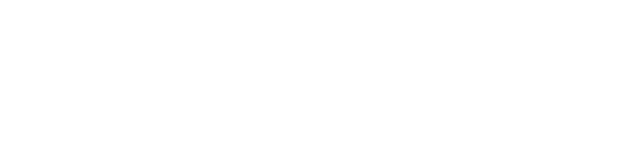
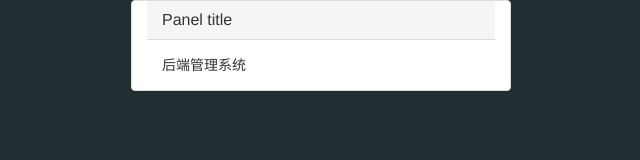
Before and after one commit to 5830056far/letao, a website: page public/p/login.html in a window 1280 px wide. Shown: the whole page, without its empty margins (319-959 px from the left). Drawn offline with Linux system fonts and the light colour scheme.

Commit message:
登录页

```diff
--- /dev/null
+++ b/public/p/css/common.css
@@ -0,0 +1,3 @@
+.body_bg{
+  background-color: #222d32;
+}
--- a/public/p/login.html
+++ b/public/p/login.html
@@ -2,9 +2,27 @@
 <html lang="zh-CN">
 <head>
   <meta charset="UTF-8">
-  <title>Title</title>
+  <title>后台管理系统</title>
+  <link rel="stylesheet" href="./lib/bootstrap/css/bootstrap.min.css">
+  <link rel="stylesheet" href="./css/common.css">
 </head>
-<body>
+<body class="body_bg">
+  <div class="container">
 
+    <div class="panel panel-default col-md-4 col-md-offset-4">
+      <div class="panel-heading">
+        <h3 class="panel-title">Panel title</h3>
+      </div>
+      <div class="panel-body">
+        后端管理系统
+      </div>
+    </div>
+  </div>
+
+
+
+
+<script src="./lib/jquery/jquery.min.js"></script>
+<script src="./lib/bootstrap/js/bootstrap.js"></script>
 </body>
 </html>
```
Also changed, not shown: public/p/index.html (added, +11 -0 lines).
